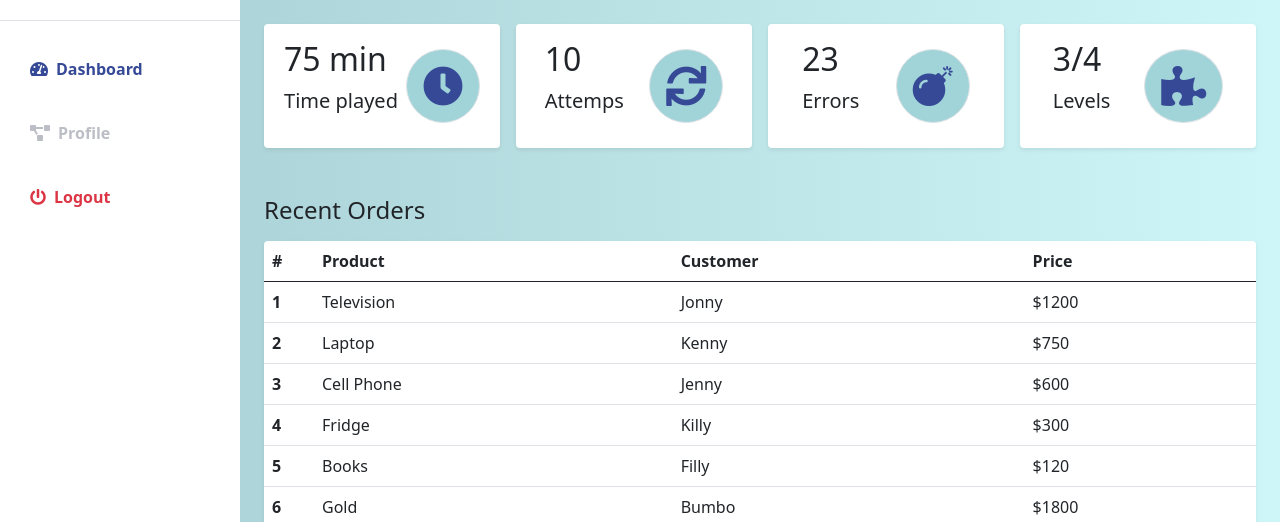
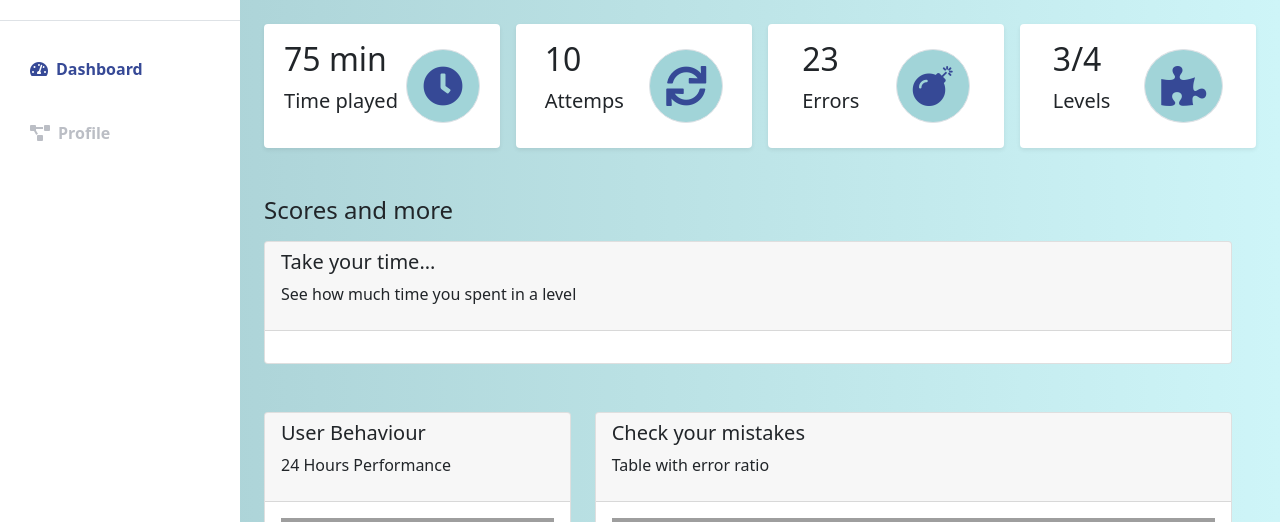
Before and after one commit to alemarsa-exe/World-Through-Sounds, a Django app: page /dashboard/ in a window 1280 px wide. Shown: the part 88-610 px from the top of the page. Run offline with Django 4.2, Linux system fonts and the light colour scheme; a user stored in the database is signed in; some libraries are stand-ins or nearby versions; grey boxes are pictures that could not be loaded.

Commit message:
Dashboard listo

```diff
--- a/login/static/dashboard.css
+++ b/login/static/dashboard.css
@@ -88,6 +88,16 @@
     border: none;
   }
 
+  .bottom{
+      margin-top: inherit;
+  }
+
+  .logout-btn{
+    position: fixed;
+    bottom: 2rem;
+    width: 100%;
+  }
+
   @media (min-width: 768px) {
     #sidebar-wrapper {
       margin-left: 0;
--- a/login/templates/dashboard2.0.html
+++ b/login/templates/dashboard2.0.html
@@ -30,7 +30,7 @@
                         class="fas fa-tachometer-alt me-2"></i>Dashboard</a>
                 <a href="profile" class="list-group-item list-group-item-action bg-transparent second-text fw-bold"><i
                         class="fas fa-project-diagram me-2"></i>Profile</a>
-                <a href="{% url 'logout' %}" class="list-group-item list-group-item-action bg-transparent text-danger fw-bold"><i
+                <a href="{% url 'logout' %}" class="list-group-item list-group-item-action bg-transparent text-danger fw-bold logout-btn"><i
                         class="fas fa-power-off me-2"></i>Logout</a>
             </div>
         </div>
@@ -112,9 +112,50 @@
                 </div>
 
                 <div class="row my-5">
-                    <h3 class="fs-4 mb-3">Recent Orders</h3>
-                    <div class="col">
-                        <table class="table bg-white rounded shadow-sm  table-hover">
+                    <h3 class="fs-4 mb-3">Scores and more</h3>
+
+                    <div class="row">
+                        <div class="col-md-12">
+                            <div class="card ">
+                            <div class="card-header ">
+                                <h5 class="card-title">Take your time...</h5>
+                                <p class="card-category">See how much time you spent in a level</p>
+                            </div>
+                            <div class="card-body ">
+                                <!--<canvas id=chartHours width="400" height="100"></canvas>-->
+
+                                <div id="barchart_material"></div>
+                            </div>
+                            </div>
+                        </div>
+                    </div>
+
+                    <div class="row bottom">
+                        <div class="col-md-4">
+                          <div class="card ">
+                            <div class="card-header ">
+                              <h5 class="card-title">User Behaviour</h5>
+                              <p class="card-category">24 Hours Performance</p>
+                            </div>
+                            <div class="card-body ">
+                              <div id="piechart"></div>
+                            </div>
+                          </div>
+                        </div>
+                        <div class="col-md-8">
+                          <div class="card card-chart">
+                            <div class="card-header">
+                              <h5 class="card-title">Check your mistakes</h5>
+                              <p class="card-category">Table with error ratio</p>
+                            </div>
+                            <div class="card-body">
+                              <div id="chart_div_prueba"></div>
+                            </div>
+                          </div>
+                        </div>
+                      </div>
+                        <!-----
+                            <table class="table bg-white rounded shadow-sm  table-hover">
                             <thead>
                                 <tr>
                                     <th scope="col" width="50">#</th>
@@ -198,6 +239,7 @@
                                 </tr>
                             </tbody>
                         </table>
+                        ----->
                     </div>
                 </div>
 
@@ -205,6 +247,7 @@
         </div>
     </div>
     <!-- /#page-content-wrapper -->
+
     </div>
 
     <script src="https://cdn.jsdelivr.net/npm/bootstrap@5.0.0-beta3/dist/js/bootstrap.bundle.min.js"></script>
@@ -216,6 +259,90 @@
             el.classList.toggle("toggled");
         };
     </script>
+
+<script type="text/javascript" src="https://www.gstatic.com/charts/loader.js"></script>
+
+<script type="text/javascript">
+  google.charts.load('current', {'packages':['bar']});
+  google.charts.setOnLoadCallback(drawChart);
+
+  function drawChart() {
+    var data = google.visualization.arrayToDataTable([
+      ['Level', 'Attemp 1', 'Attemp 2', 'Attempt 3'],
+      ['1', 11, 6, 8],
+      ['2', 4, 9, 7],
+      ['3', 8, 7, 15]
+    ]);
+
+    var options = {
+      chart: {
+        title: 'Time played per level'
+        },
+      bars: 'horizontal', // Required for Material Bar Charts.
+      'width':950,
+      'height':200,
+    };
+
+    var chart = new google.charts.Bar(document.getElementById('barchart_material'));
+
+    chart.draw(data, google.charts.Bar.convertOptions(options));
+  }
+</script>
+
+<script type="text/javascript">
+  // Load google charts
+  google.charts.load('current', {'packages':['corechart']});
+  google.charts.setOnLoadCallback(drawChart);
+
+  // Draw the chart and set the chart values
+  function drawChart() {
+    var data = google.visualization.arrayToDataTable([
+    ['Task', 'Hours per Day'],
+    ['Work', 8],
+    ['Friends', 2],
+    ['Eat', 2],
+    ['TV', 2],
+    ['Gym', 2],
+    ['Sleep', 8]
+  ]);
+
+    // Optional; add a title and set the width and height of the chart
+    var options = {'title':'My Average Day', 'width':300, 'height':300};
+
+    // Display the chart inside the <div> element with id="piechart"
+    var chart = new google.visualization.PieChart(document.getElementById('piechart'));
+    chart.draw(data, options);
+  }
+  </script>
+
+<script type="text/javascript">
+  google.charts.load('current', {'packages':['corechart']});
+  google.charts.setOnLoadCallback(drawChart);
+
+  function drawChart() {
+
+    var data = google.visualization.arrayToDataTable([
+      ['Level', 'Mistakes'],
+      [ 1,      4],
+      [ 2,      9],
+      [ 3,     10]
+    ]);
+    var options = {
+      title: 'Level vs Mistakes comparison',
+      hAxis: {title: 'Level', minValue: 0, maxValue: 3},
+      vAxis: {title: 'Mistakes', minValue: 0, maxValue: 15},
+      legend: 'none'
+    };
+
+
+    var chart = new google.visualization.ScatterChart(document.getElementById('chart_div_prueba'));
+
+    chart.draw(data, options);
+    }
+</script>
+
+
+
 </body>
 
 </html>
--- a/login/templates/perfil.html
+++ b/login/templates/perfil.html
@@ -30,7 +30,7 @@
                         class="fas fa-tachometer-alt me-2"></i>Dashboard</a>
                 <a href="./" class="list-group-item list-group-item-action bg-transparent second-text fw-bold active"><i
                         class="fas fa-project-diagram me-2"></i>Profile</a>
-                <a href="{% url 'logout' %}" class="list-group-item list-group-item-action bg-transparent text-danger fw-bold"><i
+                <a href="{% url 'logout' %}" class="list-group-item list-group-item-action bg-transparent text-danger fw-bold logout-btn"><i
                         class="fas fa-power-off me-2"></i>Logout</a>
             </div>
         </div>
```
Also changed, not shown: db.sqlite3.
